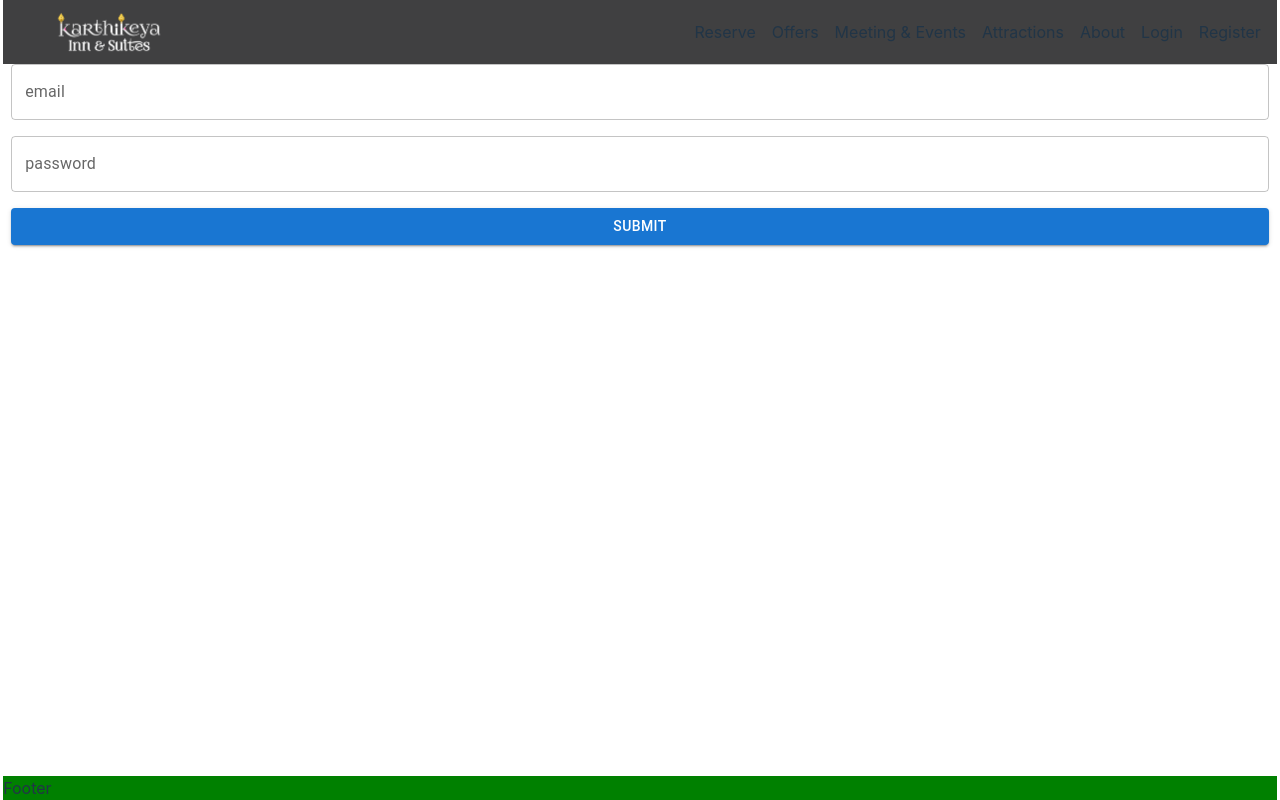
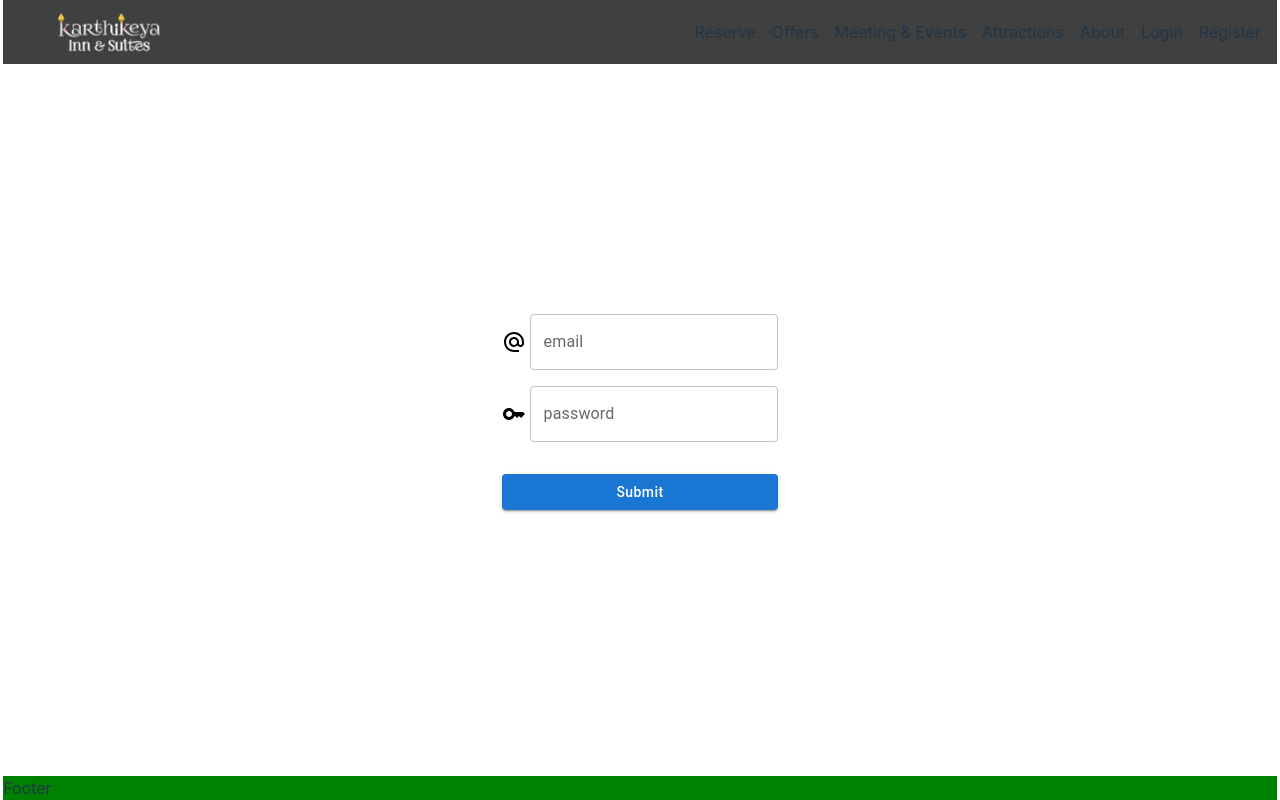
Before and after one commit to sampathbabu/hotel-booking, a React (Vite) app: page /login in a window 1280 px wide. Built offline with nearby package versions, Linux system fonts and the light colour scheme.

Commit message:
Fixed logo center, login, header changes authenticated

```diff
--- a/src/App.jsx
+++ b/src/App.jsx
@@ -8,9 +8,12 @@ import BG from "./assets/bg.jpeg";
 import { useState } from "react";
 import {BrowserRouter, Route,Routes } from 'react-router-dom'
 import routes from './routes.jsx'
+import Store, { useStore } from "./store";
 function App() {
   const [date, setDate] = useState(new Date());
+  const createStore=useStore()
   return (
+    <Store.Provider value={createStore}>
     <BrowserRouter>
     <Grid
       minHeight={"100vh"}
@@ -51,6 +54,7 @@ function App() {
       </Grid>
     </Grid>
     </BrowserRouter>
+    </Store.Provider>
   );
   // return (
   //   <Box sx={{minWidth:'97.5vw',height:"100vh",padding:"0 1vw",border:'1px solid orange',position:'relative'}}>
@@ -64,6 +68,7 @@ function App() {
   //     <Box sx={{height:"8rem",position:"absolute",bottom:'0',width:"100%",backgroundColor:"red"}}></Box>
   //   </Box>
   // )
+
 }
 
 export default App;
--- a/src/common/components/Form/index.jsx
+++ b/src/common/components/Form/index.jsx
@@ -1,27 +1,24 @@
-import {Button, Grid, TextField} from "@mui/material";
+import { Button, Grid, TextField,Box } from "@mui/material";
 import propTypes from "prop-types";
-import {useEffect, useState} from "react";
-const FormField = ({ inputs,onSubmit,values,setValues }) => {
+import { useEffect, useState } from "react";
+const FormField = ({ inputs, onSubmit, values, setValues }) => {
   console.log(inputs);
-  useEffect(()=>{
-    setValues(()=>{
-      const temp= inputs.map((val)=>({[val.label]:""}));
-      return temp.reduce((acc,current)=>{
-        acc={...acc,...current};
+  useEffect(() => {
+    setValues(() => {
+      const temp = inputs.map((val) => ({ [val.label]: "" }));
+      return temp.reduce((acc, current) => {
+        acc = { ...acc, ...current };
         return acc;
-      }, {})
+      }, {});
       // console.log(temp)
       // console.log({...temp})
       // return {...temp};
+    });
+  }, []);
+  console.log(values);
+  const isValidValue = (regex, value) => {
+    const regExp = new RegExp(regex);
 
-    })
-  },[])
-  console.log(values)
-  const isValidValue = (regex, value) => {
-    console.log(regex);
-    console.log(value);
-    const regExp = new RegExp(regex);
-    console.log(regExp.test(value))
     return regExp.test(value);
   };
   //   const temp = [
@@ -37,11 +34,18 @@ const FormField = ({ inputs,onSubmit,values,setValues }) => {
   return (
     <Grid container direction={"column"} rowGap={2}>
       {inputs.map((textField) => (
+        <Box key={textField.label} display="flex" alignItems={"center"}>
+          {textField.startIcon&& <textField.startIcon  />}
           <TextField
-          key={textField.label}
-          error={values[textField.label]?.length>0&&!isValidValue(textField.regEx, values[textField.label]??"")}
+          sx={{ml:"0.2rem"}}
+            type={textField.type ?? "text"}
+            error={
+              values[textField.label]?.length > 0 &&
+              !isValidValue(textField.regEx, values[textField.label] ?? "")
+            }
             helperText={
-              values[textField.label]?.length>0 &&!isValidValue(textField.regEx, values[textField.label]??"")
+              values[textField.label]?.length > 0 &&
+              !isValidValue(textField.regEx, values[textField.label] ?? "")
                 ? textField.helperText
                 : ""
             }
@@ -53,8 +57,17 @@ const FormField = ({ inputs,onSubmit,values,setValues }) => {
             }}
             label={textField.label}
           />
+        </Box>
       ))}
-      <Button variant={"contained"} fullWidth onClick={onSubmit}>Submit</Button>
+      <Button
+        sx={{ textTransform: "capitalize",my:"1rem" }}
+        variant={"contained"}
+        fullWidth
+
+        onClick={onSubmit}
+      >
+        Submit
+      </Button>
     </Grid>
   );
 };
--- a/src/common/components/Header/index.jsx
+++ b/src/common/components/Header/index.jsx
@@ -1,6 +1,8 @@
 import { Menu } from "@mui/icons-material";
 import { Box as MuiBox, Grid, IconButton, styled } from "@mui/material";
-import { useState } from "react";
+import { useContext, useEffect, useState } from "react";
+import { useNavigate } from "react-router-dom";
+import Store from "../../../store/index.jsx";
 import Logo from "../Logo/index.jsx";
 import NavigationTab from "../NavigationTab/index.jsx";
 import { navigationLinks } from "./constants";
@@ -9,8 +11,16 @@ const Box = styled(MuiBox)(() => ({
 }));
 
 const Header = () => {
-  console.log(Box);
-  const [showMenu,setShowMenu]=useState(false);
+
+  const { store } = useContext(Store);
+  const navigate = useNavigate();
+  useEffect(() => {
+    if (Object.keys(store.user ?? {}).length > 0) {
+      navigate("/");
+    }
+  }, [store]);
+
+  const [showMenu, setShowMenu] = useState(false);
   return (
     <Grid
       container
@@ -26,12 +36,16 @@ const Header = () => {
         item
         display={{ xs: "flex", md: "none" }}
       >
-        <IconButton onClick={()=>{
-            setShowMenu((prev)=>!prev);
-        }} sx={{ color: "white" }}>
+        <IconButton
+          onClick={() => {
+            setShowMenu((prev) => !prev);
+          }}
+          sx={{ color: "white" }}
+        >
           <Menu />
         </IconButton>
-       {showMenu &&  <Grid
+        {showMenu && (
+          <Grid
             container
             zIndex={100}
             bgcolor="white"
@@ -43,17 +57,23 @@ const Header = () => {
             top={"8vh"}
           >
             {Object.keys(navigationLinks).map((name) => {
+              if (name.toLowerCase() != ("login" || "register"))
                 return (
                   <Grid item paddingY={"1rem"} key={name}>
                     <NavigationTab text={name} link={navigationLinks[name]} />
                   </Grid>
                 );
             })}
+            {Object.keys(store.user).length > 0 && (
+              <Grid item paddingY={"1rem"} key="logout">
+                <NavigationTab text={"Logout"} link="/logout" />
               </Grid>
-}
+            )}
+          </Grid>
+        )}
       </Box>
 
-      <Grid item height={"6vh"}>
+      <Grid item display={"flex"} justifyContent="center" xs={10} md={"auto"} height={"6vh"}>
         <Logo />
       </Grid>
       <Grid item xs>
@@ -65,12 +85,21 @@ const Header = () => {
         >
           <Box component={Grid} item display={{ xs: "none", md: "flex" }}>
             {Object.keys(navigationLinks).map((name) => {
+              if (
+                !Object.keys(store.user ?? {}).length > 0 ||
+                !["register", "login"].includes(name.toLowerCase())
+              )
                 return (
                   <Grid item key={name}>
                     <NavigationTab text={name} link={navigationLinks[name]} />
                   </Grid>
                 );
             })}
+            {Object.keys(store.user ?? {}).length > 0 && (
+              <Grid item key="logout">
+                <NavigationTab text={"Logout"} link="/logout" />
+              </Grid>
+            )}
           </Box>
         </Grid>
       </Grid>
--- a/src/common/pages/Login/index.jsx
+++ b/src/common/pages/Login/index.jsx
@@ -1,19 +1,38 @@
-import {Button, Grid, TextField } from "@mui/material";
+import { Box, Button, Grid, TextField } from "@mui/material";
 import FormField from "../../components/Form";
-import {useState} from "react";
-import {handleLogin} from "../../../services/loginService.js";
+import { useContext, useState } from "react";
+import { handleLogin } from "../../../services/loginService.js";
+import Store from "../../../store";
+import { AlternateEmail, Key } from "@mui/icons-material";
 
 const Login = () => {
-    const [values,setValues]=useState({})
+  const [values, setValues] = useState({});
+  const { setStore } = useContext(Store);
   return (
-    <FormField values={values} setValues={setValues} onSubmit={()=>{
-        handleLogin({...values}).then((success)=>console.log(success));
-    }} inputs={[{
-      label:'email',
-      regEx:/.com/,
-      helperText: "Invalid email",
-
-    },{label:'password',regEx: /.{6,}/,helperText: "Invalid password"}]} />
+    <Box height={"inherit"} width="100%" display={"flex"} alignItems="center" justifyContent={"center"}>
+      <Box >
+    <FormField
+      values={values}
+      setValues={setValues}
+      onSubmit={() => {
+        handleLogin({ ...values }).then((success) => {
+          setStore((prev) => ({ ...prev, "user":{ ...success.data} }));
+          localStorage.setItem("user",JSON.stringify({...success.data}));
+        });
+      }}
+      inputs={[
+        {
+          label: "email",
+          regEx: /.com/,
+          type:"text",
+          startIcon: AlternateEmail,
+          helperText: "Invalid email",
+        },
+        { label: "password", type:"password", startIcon: Key, regEx: /.{6,}/, helperText: "Invalid password" },
+      ]}
+    />
+    </Box>
+    </Box>
     // <Grid container bgcolor={"red"}>
     //   <Grid item width={"100%"} height="inherit">
     //     <Grid
--- a/src/routes.jsx
+++ b/src/routes.jsx
@@ -1,6 +1,7 @@
 import Login from "./common/pages/Login";
 import BookRoom from "./common/components/BookRoom";
 import Form from "./common/components/Form";
+import Logout from "./services/Logout";
 const routes = [
   {
     path: "/",
@@ -9,6 +10,10 @@ const routes = [
   {
     path:"/login",
     element: <Login />
+  },
+  {
+    path: "/logout",
+    element: <Logout />
   }
 ];
 
--- /dev/null
+++ b/src/services/Logout.jsx
@@ -0,0 +1,16 @@
+import { useContext, useEffect } from "react";
+import { useNavigate } from "react-router-dom";
+import Store from "../store";
+
+const Logout = () => {
+  const { setStore } = useContext(Store);
+  const navigate = useNavigate();
+  useEffect(() => {
+    setStore((prev) => ({ ...prev, user: {} }));
+    localStorage.removeItem("user");
+    navigate("/");
+  }, []);
+  return <div></div>;
+};
+
+export default Logout;
--- /dev/null
+++ b/src/store/index.jsx
@@ -0,0 +1,15 @@
+import { createContext, useEffect, useState } from "react";
+
+const Store = createContext({});
+
+export default Store;
+
+export const useStore = () => {
+  const [store, setStore] = useState({});
+  useEffect(() => {
+    if (localStorage.getItem("user")) {
+      setStore({ user: localStorage.getItem("user") });
+    }
+  }, []);
+  return { store, setStore };
+};
```
Lines whose indentation alone changed are shown as unchanged.
